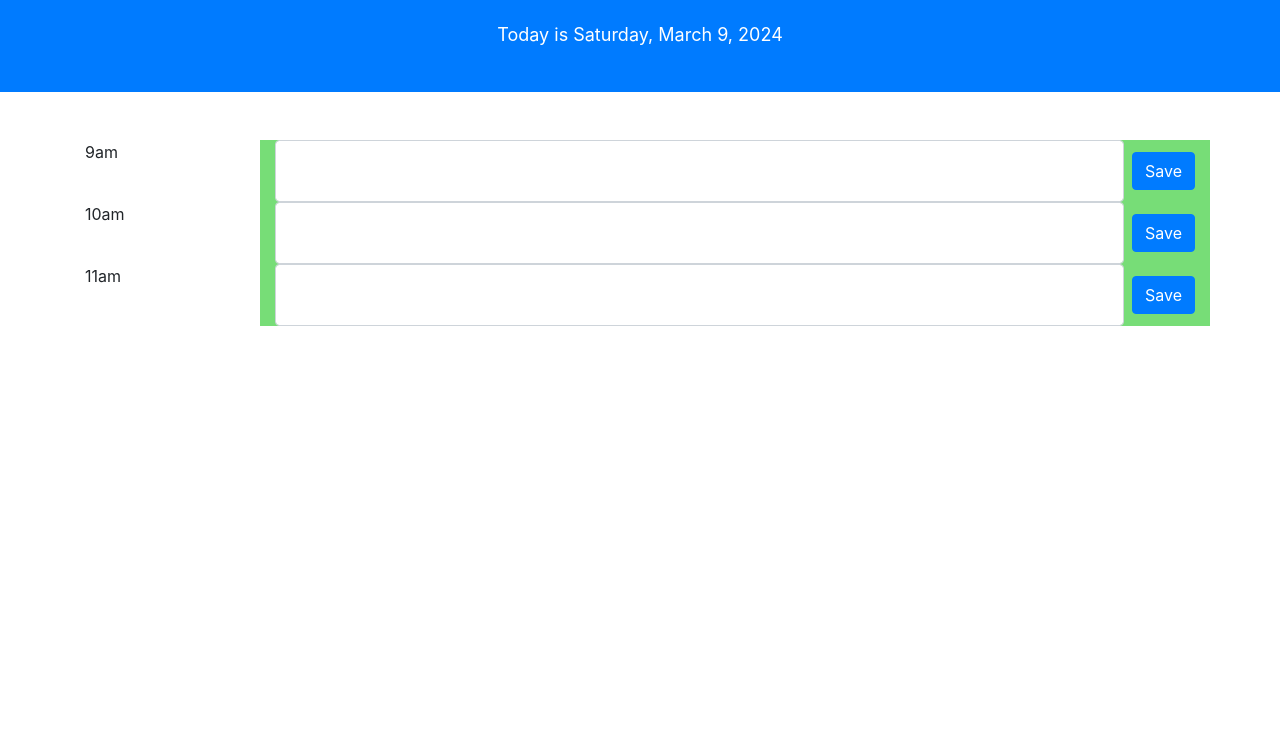
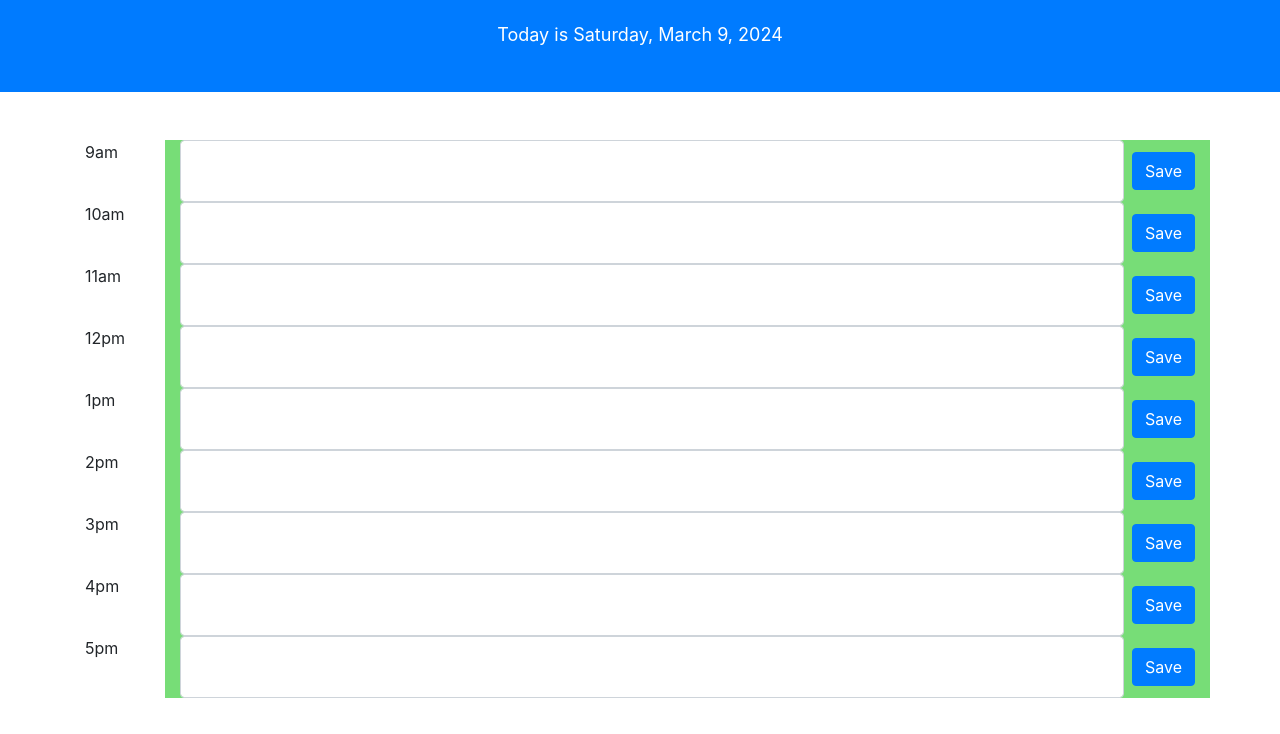
Before and after one commit to Octozek/daily-planner, a plain HTML site: page index.html in a window 1280 px wide. Shown: the part 66-800 px from the top of the page. Drawn offline with nearby package versions, Linux system fonts and the light colour scheme.

Commit message:
added more hours to page

```diff
--- a/index.html
+++ b/index.html
@@ -15,50 +15,103 @@
   <div id="currentDay" class="mb-4"></div>
 </header>
 
-
-
 <body>
 
 <div class="container mt-5">
 
-
-
   <div id="currentDay" class="mb-4"></div>
 
   <div class="row">
-    <div class="col-md-2 hour">9am</div>
-    <div class="col-md-10 time-block" id="9">
+    <div class="col-1 hour text-lg">9am</div>
+    <div class="col-11 time-block" id="9">
       <div class="d-flex justify-content-between align-items-center">
-        <textarea class="form-control"></textarea>
+        <textarea class="form-control text-lg"></textarea>
         <button class="btn btn-primary saveBtn ml-2">Save</button>
       </div>
     </div>
   </div>
 
   <div class="row">
-    <div class="col-md-2 hour">10am</div>
-    <div class="col-md-10 time-block" id="10">
+    <div class="col-1 hour text-lg">10am</div>
+    <div class="col-11 time-block" id="10">
       <div class="d-flex justify-content-between align-items-center">
-        <textarea class="form-control"></textarea>
+        <textarea class="form-control text-lg"></textarea>
         <button class="btn btn-primary saveBtn ml-2">Save</button>
       </div>
     </div>
   </div>
 
   <div class="row">
-    <div class="col-md-2 hour">11am</div>
-    <div class="col-md-10 time-block" id="11">
+    <div class="col-1 hour text-lg">11am</div>
+    <div class="col-11 time-block" id="11">
       <div class="d-flex justify-content-between align-items-center">
-        <textarea class="form-control"></textarea>
+        <textarea class="form-control text-lg"></textarea>
         <button class="btn btn-primary saveBtn ml-2">Save</button>
       </div>
     </div>
   </div>
 
-  <!-- Repeat the above block for each hour from 10 am to 5 pm -->
+  <div class="row">
+    <div class="col-1 hour text-lg">12pm</div>
+    <div class="col-11 time-block" id="12">
+      <div class="d-flex justify-content-between align-items-center">
+        <textarea class="form-control text-lg"></textarea>
+        <button class="btn btn-primary saveBtn ml-2">Save</button>
+      </div>
+    </div>
+  </div>
+
+  <div class="row">
+    <div class="col-1 hour text-lg">1pm</div>
+    <div class="col-11 time-block" id="13">
+      <div class="d-flex justify-content-between align-items-center">
+        <textarea class="form-control text-lg"></textarea>
+        <button class="btn btn-primary saveBtn ml-2">Save</button>
+      </div>
+    </div>
+  </div>
+
+  <div class="row">
+    <div class="col-1 hour text-lg">2pm</div>
+    <div class="col-11 time-block" id="14">
+      <div class="d-flex justify-content-between align-items-center">
+        <textarea class="form-control text-lg"></textarea>
+        <button class="btn btn-primary saveBtn ml-2">Save</button>
+      </div>
+    </div>
+  </div>
+
+  <div class="row">
+    <div class="col-1 hour text-lg">3pm</div>
+    <div class="col-11 time-block" id="15">
+      <div class="d-flex justify-content-between align-items-center">
+        <textarea class="form-control text-lg"></textarea>
+        <button class="btn btn-primary saveBtn ml-2">Save</button>
+      </div>
+    </div>
+  </div>
+
+  <div class="row">
+    <div class="col-1 hour text-lg">4pm</div>
+    <div class="col-11 time-block" id="16">
+      <div class="d-flex justify-content-between align-items-center">
+        <textarea class="form-control text-lg"></textarea>
+        <button class="btn btn-primary saveBtn ml-2">Save</button>
+      </div>
+    </div>
+  </div>
+
+  <div class="row">
+    <div class="col-1 hour text-lg">5pm</div>
+    <div class="col-11 time-block" id="17">
+      <div class="d-flex justify-content-between align-items-center">
+        <textarea class="form-control text-lg"></textarea>
+        <button class="btn btn-primary saveBtn ml-2">Save</button>
+      </div>
+    </div>
+  </div>
 
 </div>
-
 <!-- jQuery, Popper.js, and Bootstrap JS -->
 <script src="https://code.jquery.com/jquery-3.2.1.slim.min.js"></script>
 <script src="https://cdnjs.cloudflare.com/ajax/libs/popper.js/1.12.9/umd/popper.min.js"></script>
```
